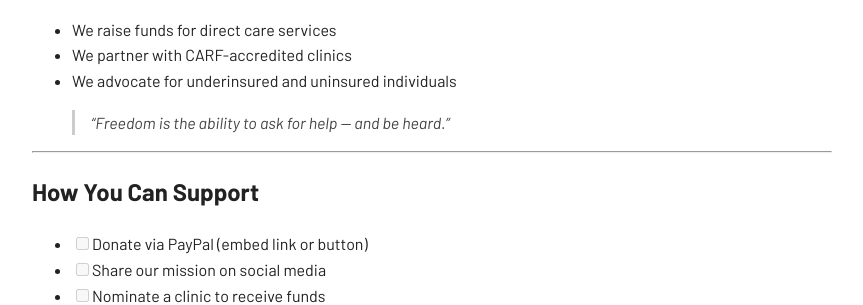
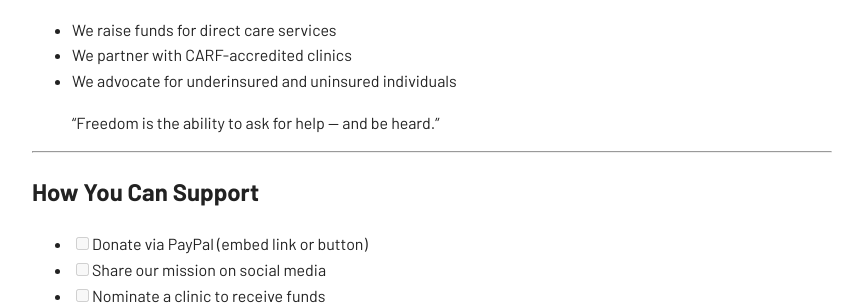
Before and after one commit to zero-hbar/lfrf-mock, a Jekyll site: the page built from index.md, in a window 1280 px wide. Shown: the part 794-1099 px from the top of the page, without its empty margins (208-1071 px from the left). Built offline with Jekyll 4.4.1, drawn with Linux system fonts in a browser that asks for light colours.

Commit message:
Update default.html

```diff
--- a/_layouts/default.html
+++ b/_layouts/default.html
@@ -106,16 +106,6 @@
       color: #222222;
     }
 
-    h1, h2, h3 {
-      font-weight: 700;
-    }
-
-    blockquote {
-      font-style: italic;
-      padding-left: 1em;
-      border-left: 3px solid #ccc;
-      color: #444;
-    }
   </style>
 </head>
 <body>
```
